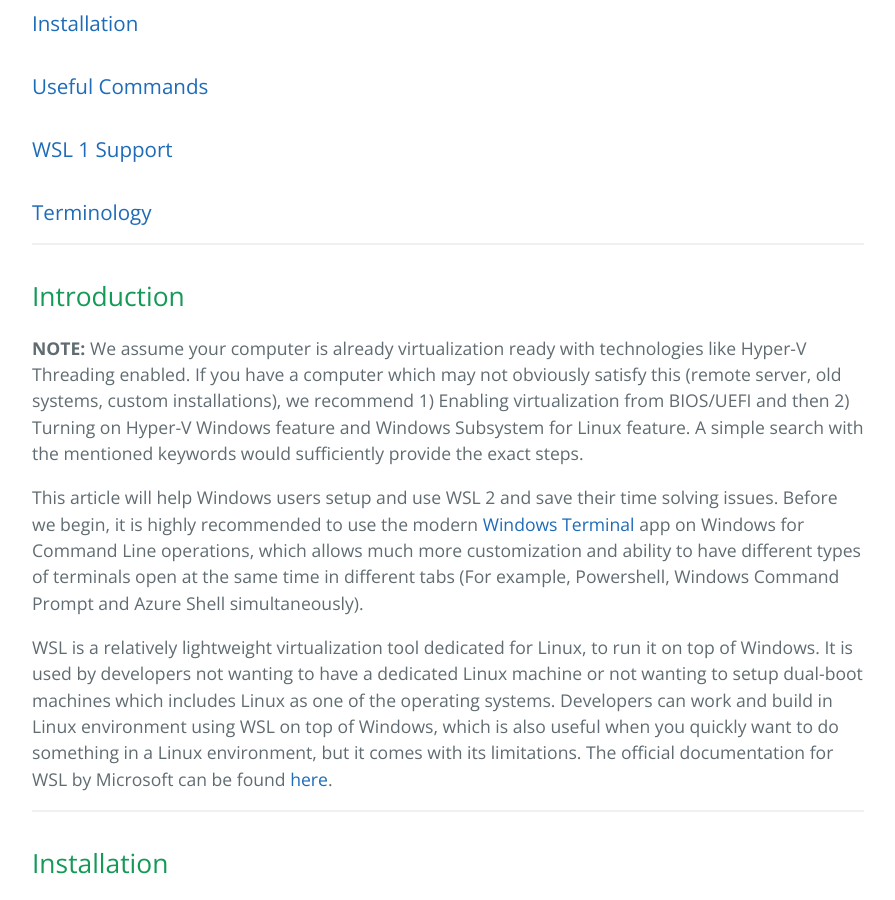
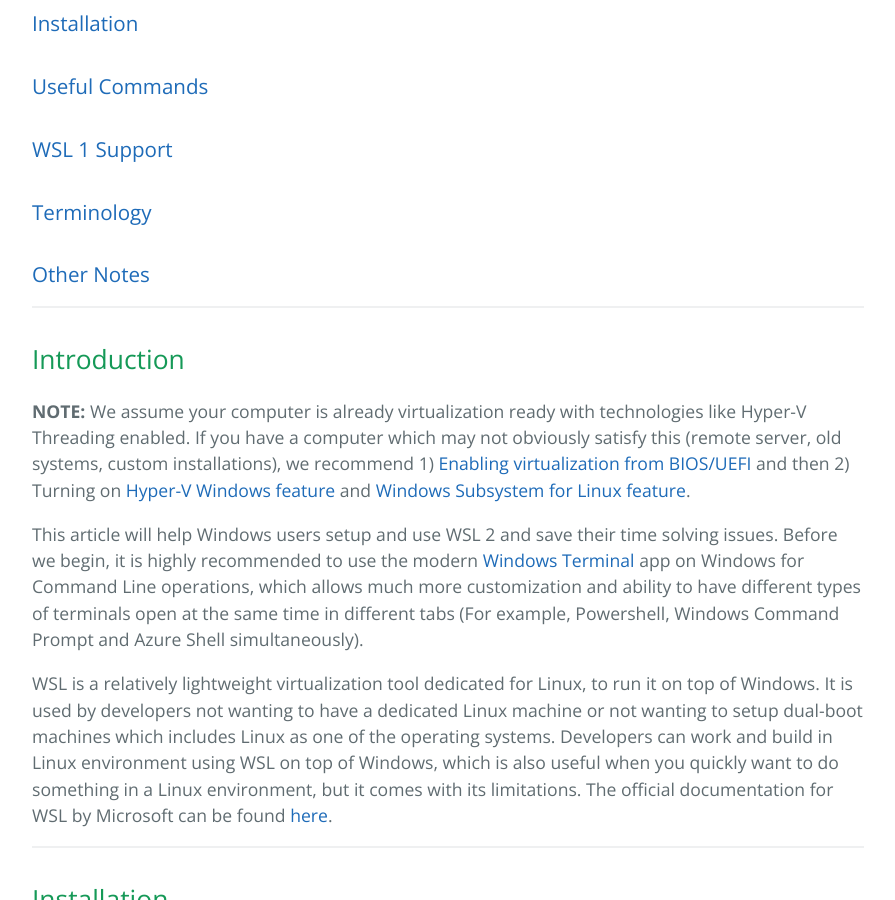
Before and after one commit to learning-software-engineering/learning-software-engineering.github.io, a Jekyll site: the page built from Topics/Development_Process/WSL.md, in a window 1280 px wide and 900 px high, scrolled down 549 px. Shown: the whole window, without its empty margins (192-1087 px from the left). Built offline with Jekyll 4.4.1, drawn with Linux system fonts in a browser that asks for light colours; our own code applies the rules of GitHub Pages for plain Markdown files; some of the changed text lies outside the part shown.

Commit message:
Updated WSL.md based on feedback

```diff
--- a/Topics/Development_Process/WSL.md
+++ b/Topics/Development_Process/WSL.md
@@ -6,11 +6,12 @@
 ### [Useful Commands](#useful-commands-1)
 ### [WSL 1 Support](#wsl-1-support-1)
 ### [Terminology](#terminology-1)
+### [Other Notes](#other-notes-1)
 ----
 
 ## Introduction
 
-**NOTE:** We assume your computer is already virtualization ready with technologies like Hyper-V Threading enabled. If you have a computer which may not obviously satisfy this (remote server, old systems, custom installations), we recommend 1) Enabling virtualization from BIOS/UEFI and then 2) Turning on Hyper-V Windows feature and Windows Subsystem for Linux feature. A simple search with the mentioned keywords would sufficiently provide the exact steps.
+**NOTE:** We assume your computer is already virtualization ready with technologies like Hyper-V Threading enabled. If you have a computer which may not obviously satisfy this (remote server, old systems, custom installations), we recommend 1) [Enabling virtualization from BIOS/UEFI](https://support.microsoft.com/en-us/windows/enable-virtualization-on-windows-11-pcs-c5578302-6e43-4b4b-a449-8ced115f58e1) and then 2) Turning on [Hyper-V Windows feature](https://learn.microsoft.com/en-us/virtualization/hyper-v-on-windows/quick-start/enable-hyper-v) and [Windows Subsystem for Linux feature](https://learn.microsoft.com/en-us/windows/wsl/install-manual).
 
 This article will help Windows users setup and use WSL 2 and save their time solving issues. Before we begin, it is highly recommended to use the modern [Windows Terminal](https://apps.microsoft.com/detail/windows-terminal/9N0DX20HK701?hl=en-us&gl=US) app on Windows for Command Line operations, which allows much more customization and ability to have different types of terminals open at the same time in different tabs (For example, Powershell, Windows Command Prompt and Azure Shell simultaneously).
 
@@ -108,6 +109,13 @@
 ----
 
 ## Terminology
+
 - [**Virtualization**](https://www.ibm.com/topics/virtualization): the action of creating an abstraction layer over computer hardware that allows the hardware elements of a single computer like processors, memory, storage and more to be divided into multiple virtual computers, commonly called virtual machines (VMs). This action allows you to run Linux on top of Windows without shutting it down!
 
 - **Distribution**: The operating system being virtualized on your Windows machine, usually some flavor of Linux.
+
+----
+
+## Other Notes
+
+It is useful to note that WSL integration on Windows allows a lot of mixing of commands between the distribution and Windows since the Windows %PATH% is imported to WSL CLI space by default. If running WSL yields any errors, initially make sure all prerequisites are met as dicussed, and make sure your Windows and WSL are up to date. If the problem persists, search the error code for resolution, and try to sort out the type of issue while trying to determine whether it's due to the distribution or WSL. The author has had WSL hang on him at times, for which a simple and patient `wsl --shutdown` followed by `wsl` works well.
```
